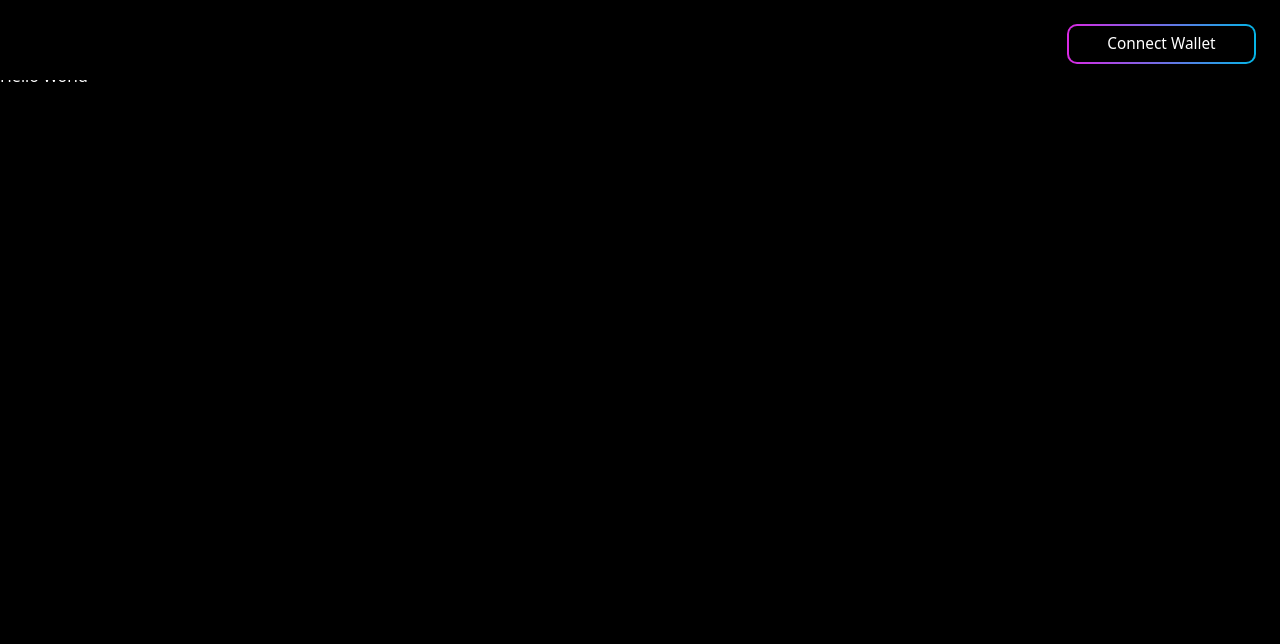
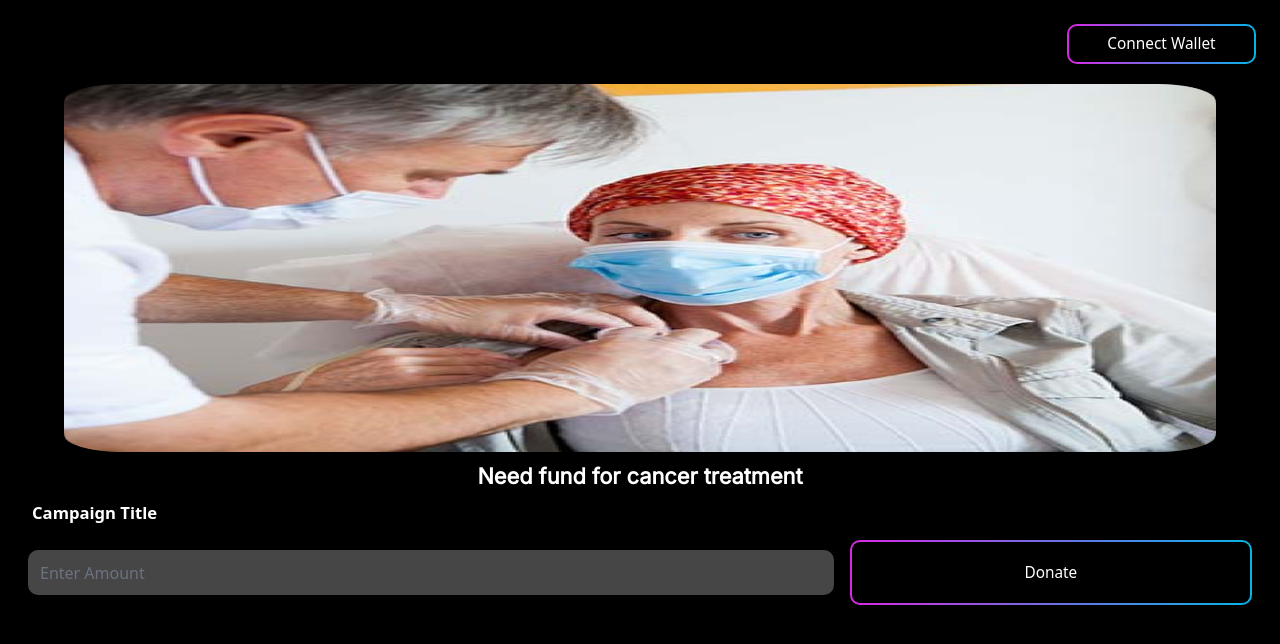
Before and after one commit to PranavPadmanabhan/FundRaiser, a Next.js app: page /campaigns/1 in a window 1280 px wide. Shown: the top 644 px of the page. Built offline with nearby package versions, Linux system fonts and the light colour scheme.

Commit message:
second commit

```diff
--- a/pages/campaigns/[campaignName].jsx
+++ b/pages/campaigns/[campaignName].jsx
@@ -1,5 +1,6 @@
 import Head from 'next/head'
 import React, { useContext, useEffect } from 'react'
+import GradientButton from '../../components/GradientButton'
 import { navBarContext } from '../../components/NavBar'
 
 const Campaign = () => {
@@ -12,13 +13,28 @@ const Campaign = () => {
 
 
   return (
-    <div className='w-screen h-screen bg-black box-border pt-[28%] sm:pt-0 lg:pt-[5%] scrollbar-hide'>
+    <div className='w-screen flex flex-col items-center justify-start h-screen bg-black box-border pt-[30%] sm:pt-0 lg:pt-[5%] scrollbar-hide'>
     <Head>
       <title>Campaign</title>
       <meta name="description" content="All campaigns" />
       <link rel="icon" href="/favicon.ico" />
     </Head>
-    <h1 className="text-white ">Hello World</h1>
+    <img src="/Assets/campaign.png" alt=""  className='w-[90%] h-[50%] mt-5 rounded-[20px]'/>
+    <div className="w-[100%] h-auto flex flex-col items-center justify-start">
+      <h1 className="text-white  text-[5.5vw] sm:text-[2vw] lg:text-[1.7vw] text-center font-bold font-Inter my-2">Need fund for cancer treatment</h1>
+      <div className="w-[100%] h-[10vh] flex flex-col items-start justify-start px-7">
+        <span className="text-white font-bold text-[4vw] sm:text-[2vw] lg:text-[1.3vw] ml-1">Campaign Title</span>
+          <div className=" w-[100%] flex  items-center justify-start ">
+            <input placeholder='Enter Amount' type="text" className="w-[70%] h-[15%] lg:h-[12%] min-h-[45px] bg-[#464646] rounded-[10px] my-[2%] px-3 placeholder:text-gray-500 focus:outline-none" />
+            <GradientButton
+              title={'Donate'}
+              className={'w-[35%] h-[70%] bg-gradient-to-r from-[#DA29E4] to-[#05B5E6] ml-4'}
+              onClick={null}
+            />
+          </div>
+
+      </div>
+    </div>
   </div>
   )
 }
```
